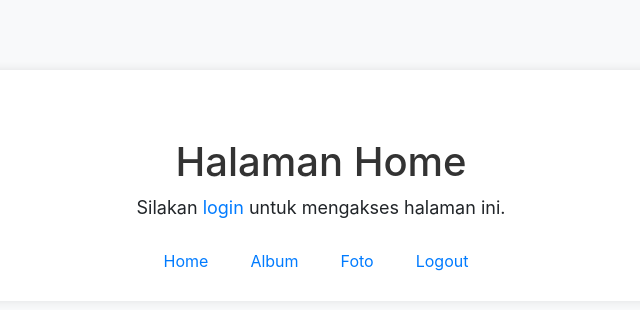
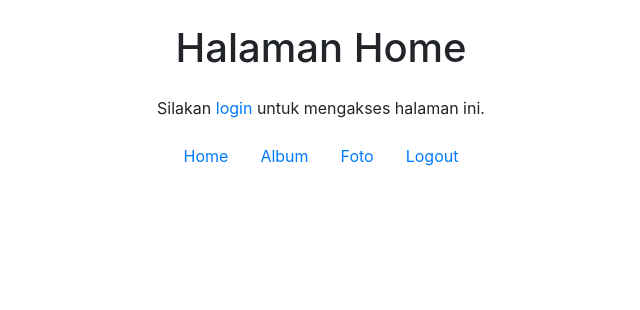
Before and after one commit to muhammadnijarmaulana/ukkgallery2024, a PHP site: page /home.php in a window 1280 px wide. Shown: the top 310 px of the page, without its empty margins (319-959 px from the left). Run offline with PHP 8.4, Linux system fonts and the light colour scheme; some libraries are stand-ins or nearby versions.

Commit message:
Update home.php

```diff
--- a/home.php
+++ b/home.php
@@ -6,59 +6,24 @@
     <title>Halaman Home</title>
     <!-- Bootstrap CSS -->
     <link href="https://stackpath.bootstrapcdn.com/bootstrap/4.5.2/css/bootstrap.min.css" rel="stylesheet">
-    <style>
-        /* Custom CSS */
-        body {
-            background-color: #f8f9fa;
-            padding-top: 20px;
-        }
-        .container {
-            background-color: #fff;
-            border-radius: 10px;
-            box-shadow: 0 0 10px rgba(0, 0, 0, 0.1);
-            padding: 20px;
-            margin-top: 50px;
-        }
-        h1 {
-            color: #333;
-            text-align: center;
-        }
-        p {
-            font-size: 18px;
-            text-align: center;
-            margin-bottom: 20px;
-        }
-        .nav {
-            justify-content: center;
-        }
-        .nav-item {
-            margin-right: 10px;
-        }
-        .nav-link {
-            color: #007bff;
-        }
-        .nav-link:hover {
-            color: #0056b3;
-        }
-    </style>
 </head>
 <body>
     <div class="container">
-        <h1 class="mt-5">Halaman Home</h1>
+        <h1  class="mt-4 text-center">Halaman Home</h1>
         <?php
             session_start();
             if(isset($_SESSION['userid']) && isset($_SESSION['namalengkap'])) {
         ?>
-                <p>Selamat datang <b><?=$_SESSION['namalengkap']?></b></p>
+                <p class="mt-4 text-center">Selamat datang <b><?=$_SESSION['namalengkap']?></b></p>
         <?php
             } else {
         ?>
-                <p>Silakan <a href="login.php">login</a> untuk mengakses halaman ini.</p>
+                <p class="mt-4 text-center">Silakan <a href="login.php">login</a> untuk mengakses halaman ini.</p>
         <?php
             }
         ?>
 
-        <ul class="nav">
+        <ul class="nav nav-pills justify-content-center">
             <li class="nav-item">
                 <a class="nav-link" href="index.php">Home</a>
             </li>
```
